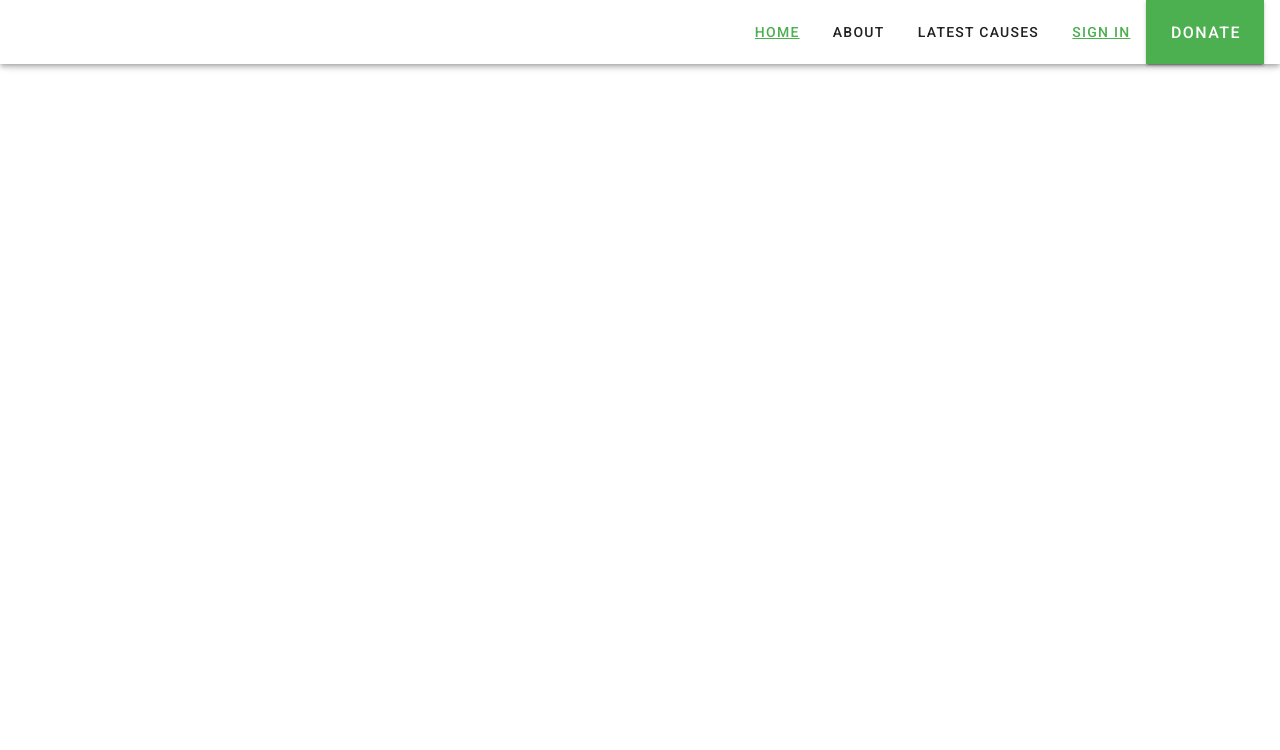
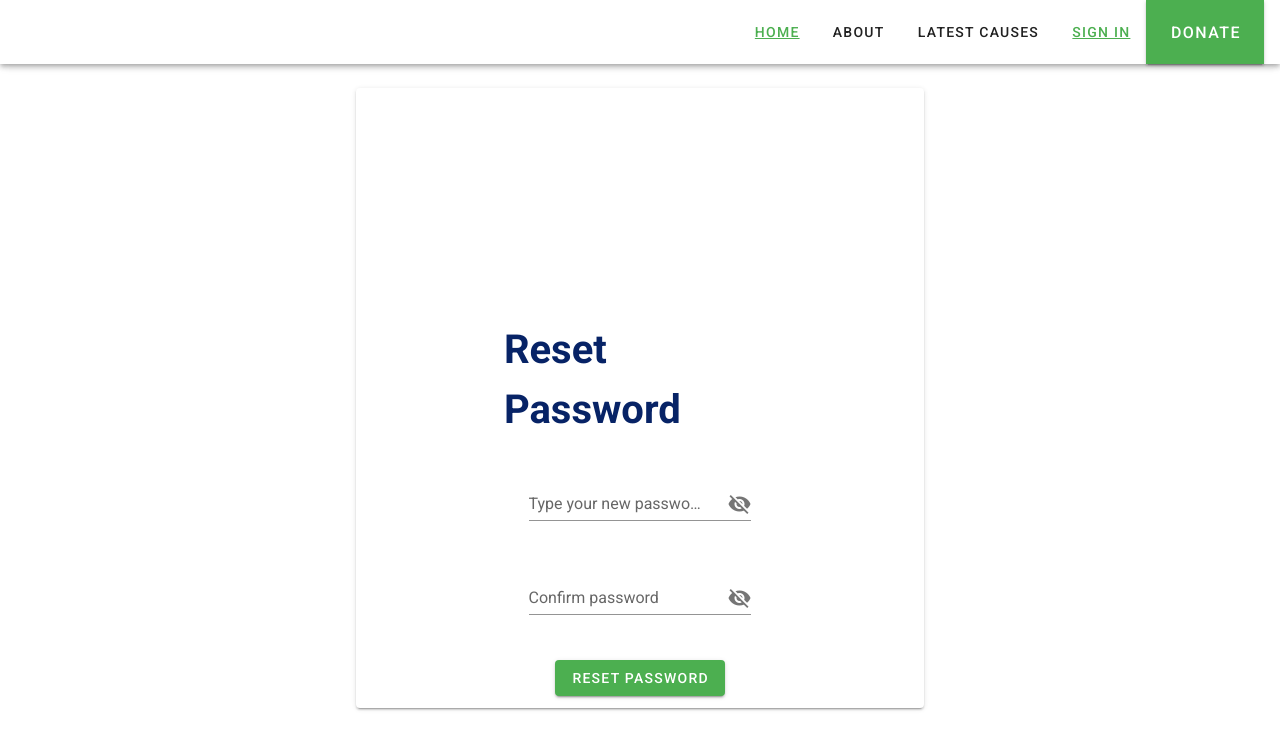
Before and after one commit to pavithra91/donation-management, a Vue app: page /ResetPasswrod/1 in a window 1280 px wide. Shown: the top 750 px of the page. Built offline with nearby package versions, Linux system fonts and the light colour scheme; what vue-social-sharing would draw is missing.

Commit message:
commit 02-09-2022

```diff
--- a/src/components/layouts/ForgetPassword.vue
+++ b/src/components/layouts/ForgetPassword.vue
@@ -70,6 +70,36 @@ export default {
                 this.eMailSend = false;
                 this.resetInstructions = true;
                 this.btnStatus = true;
+
+                var myHeaders = new Headers();
+                myHeaders.append("Content-Type", "application/json");
+
+                var raw = JSON.stringify({
+                    id: this.id,
+                    email: this.email,
+                });
+
+                var requestOptions = {
+                    method: "POST",
+                    mode: "cors",
+                    headers: myHeaders,
+                    body: raw,
+                    redirect: "follow",
+                };
+
+                fetch("http://localhost:3000/api/user/resetPasswordSendLink", requestOptions)
+                    .then(async (response) => {
+                        const resdata = await response.json();
+
+                        // check for error response
+                        if (!response.ok) {
+                            // get error message from body or default to response statusText
+                        }
+                    })
+                    .catch((error) => {
+                        this.errorMessage = error;
+                        console.error("There was an error!", error);
+                    });
             }
 
         },
--- a/src/components/layouts/SignInComp.vue
+++ b/src/components/layouts/SignInComp.vue
@@ -63,6 +63,7 @@ export default {
     },
     data() {
         return {
+            valid: true,
             dialog: false,
             email: "",
             emailRules: [
--- a/src/router/index.js
+++ b/src/router/index.js
@@ -49,9 +49,9 @@ const routes = [
     component: () => import(/* webpackChunkName: "about" */ '../views/Profile.vue')
   },
   {
-    path: '/EditProfile',
-    name: 'EditProfile',
-    component: () => import(/* webpackChunkName: "about" */ '../views/EditProfile.vue')
+    path: '/ResetPasswrod/:id',
+    name: 'ResetPasswrod',
+    component: () => import(/* webpackChunkName: "about" */ '../views/ResetPasswrod.vue')
   },
   {
     path: '/Settings',
--- /dev/null
+++ b/src/views/ResetPasswrod.vue
@@ -0,0 +1,131 @@
+<template>
+    <v-container>
+        <v-row class="my-2" v-if="showMsg">
+            <v-col>
+                <v-alert outlined type="success" text>
+                    Password Reset Successfully
+                </v-alert>
+            </v-col>
+        </v-row>
+        <v-row class="my-0">
+            <v-spacer></v-spacer>
+            <v-col cols="6">
+                <v-card class="mx-auto">
+                    <v-img src="../assets/img/banner/signup-banner.jpg" height="200px"></v-img>
+
+                    <v-row class="my-5">
+                        <v-spacer></v-spacer>
+                        <v-col cols="6" class="shrink d-flex justify-center align-center">
+                            <label class="main-title">Reset Password</label>
+                        </v-col>
+                        <v-spacer></v-spacer>
+                    </v-row>
+
+                    <v-form ref="form" v-model="valid" lazy-validation>
+                        <v-row>
+                            <v-spacer></v-spacer>
+                            <v-col cols="5">
+                                <v-text-field v-model="password" :append-icon="show1 ? 'mdi-eye' : 'mdi-eye-off'"
+                                    :rules="passwordRules" :type="show1 ? 'text' : 'password'" name="input-10-1"
+                                    label="Type your new password here" @click:append="show1 = !show1"></v-text-field>
+                            </v-col>
+                            <v-spacer></v-spacer>
+                        </v-row>
+
+                        <v-row>
+                            <v-spacer></v-spacer>
+                            <v-col cols="5">
+                                <v-text-field v-model="confirmPassword" :append-icon="show1 ? 'mdi-eye' : 'mdi-eye-off'"
+                                    :rules="confirmPasswordRules.concat(passwordConfirmationRule)"
+                                    :type="show1 ? 'text' : 'password'" name="input-10-1" label="Confirm password"
+                                    @click:append="show1 = !show1"></v-text-field>
+                            </v-col>
+                            <v-spacer></v-spacer>
+                        </v-row>
+
+                        <v-row>
+                            <v-spacer></v-spacer>
+                            <v-col class="shrink d-flex justify-center align-center">
+                                <v-btn type="submit" color="success" :disabled="!valid" @click="validate">
+                                    Reset Password
+                                </v-btn>
+                            </v-col>
+                            <v-spacer></v-spacer>
+                        </v-row>
+                    </v-form>
+
+                </v-card>
+
+            </v-col>
+            <v-spacer></v-spacer>
+        </v-row>
+    </v-container>
+</template>
+
+<script>
+export default {
+    data() {
+        return {
+            id: "",
+            showMsg: false,
+            valid: true,
+            show1: false,
+            password: "",
+            passwordRules: [(v) => !!v || "Please Enter Password", v => v.length >= 8 || 'Min 8 characters'],
+            confirmPassword: "",
+            confirmPasswordRules: [v => !!v || "Password is required"],
+
+        }
+    },
+    mounted() {
+        console.log(this.$route.params.id);
+        this.id = this.$route.params.id
+    },
+    methods: {
+        validate() {
+            console.log(this.$route.params.id);
+            if (this.$refs.form.validate()) {
+                var myHeaders = new Headers();
+                myHeaders.append("Content-Type", "application/json");
+
+                var raw = JSON.stringify({
+                    id: this.id,
+                    password: this.password,
+                });
+
+                var requestOptions = {
+                    method: "POST",
+                    mode: "cors",
+                    headers: myHeaders,
+                    body: raw,
+                    redirect: "follow",
+                };
+
+                this.showMsg = true;
+
+setTimeout(()=>{
+    this.$router.push("/SignIn");
+},5000);
+
+                    debugger;
+
+
+            }
+        }
+    },
+    computed: {
+        passwordConfirmationRule() {
+            return () =>
+                this.password === this.confirmPassword || "Password must match";
+        }
+    }
+}
+</script>
+
+<style scoped>
+.main-title {
+    color: #072366;
+    font-size: 40px;
+    font-weight: bold;
+}
+</style>
```
Also changed, not shown: src/views/Campaign.vue (+5 -3 lines), src/views/SignIn.vue (+10 -24 lines).
